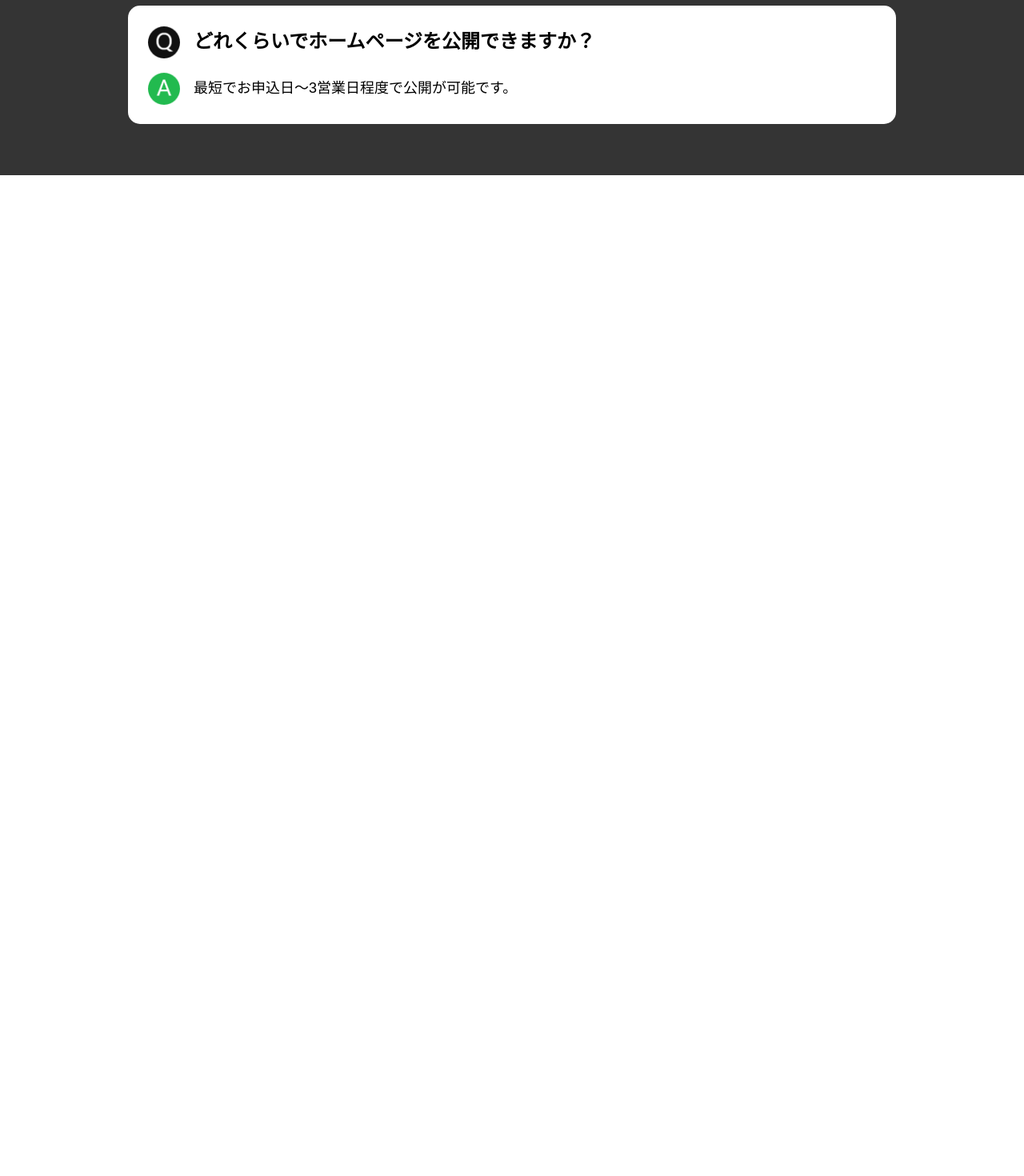
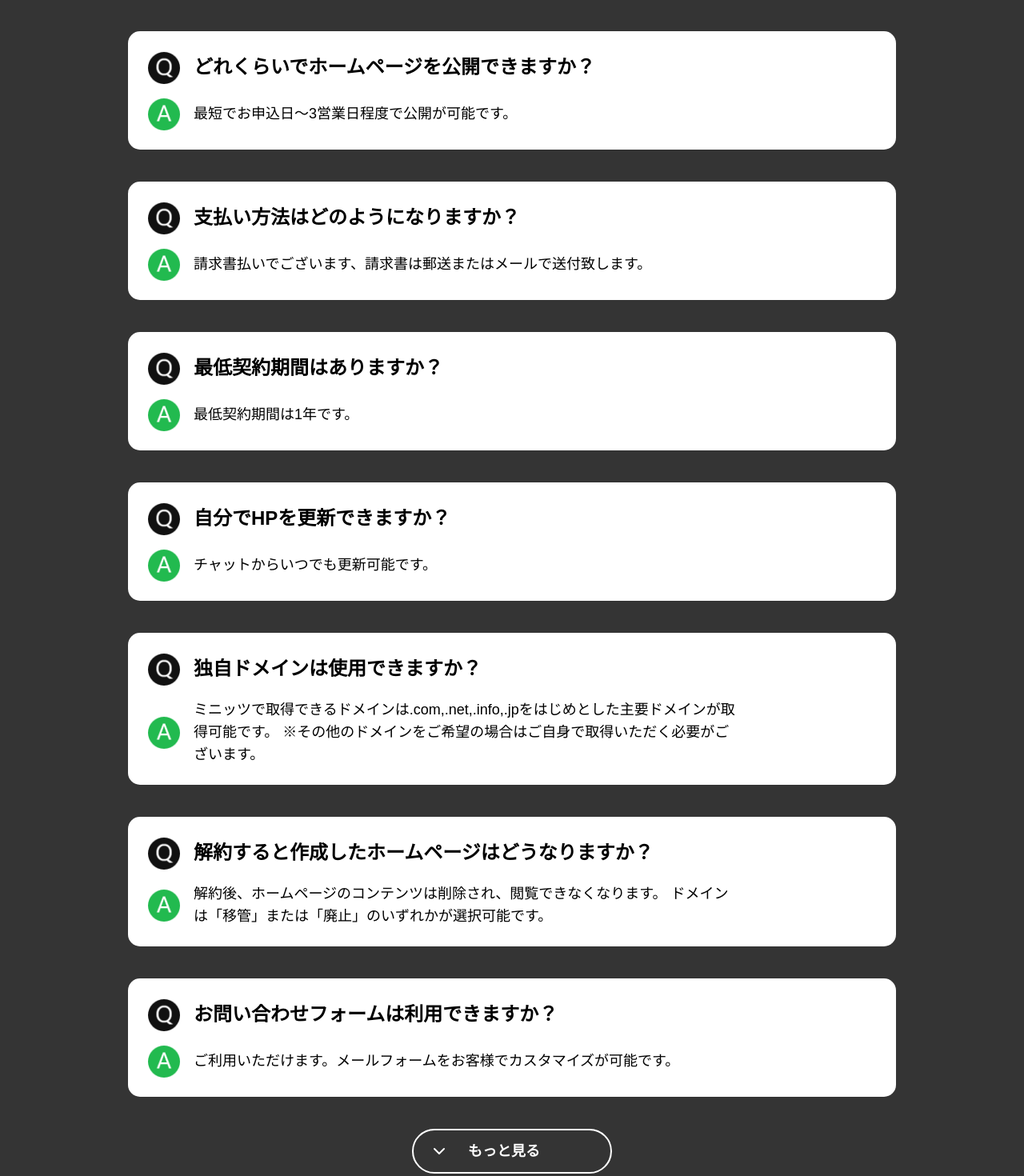
Before and after one commit to zulqarnain1231/min, a Next.js app: page / in a window 1280 px wide. Shown: the part 5100-6570 px from the top of the page at 80% size. Before the commit the page ends 5319 px from the top, so only its background shows below. Built offline with nearby package versions, Linux system fonts and the light colour scheme; a web font is replaced by a local one.

Commit message:
finished faqs section

```diff
--- a/components/Home/Faqs/FaqCard.tsx
+++ b/components/Home/Faqs/FaqCard.tsx
@@ -31,7 +31,7 @@ const FaqCard: React.FC<Props> = ({ question, answer }: Props) => {
             fill
           />
         </div>
-        <p className="text-black-main text-left sm:text-lg text-base font-medium">
+        <p className="text-black-main text-left sm:text-lg text-base font-medium lg:w-[75%]">
           {answer}
         </p>
       </div>
--- a/components/Home/Faqs/Faqs.tsx
+++ b/components/Home/Faqs/Faqs.tsx
@@ -2,8 +2,44 @@ import SectionTitle from "@/components/Shared/Typography/SectionTitle";
 import ComponentWrapper from "@/components/Shared/Wrappers/ComponentWrapper";
 import Image from "next/image";
 import React from "react";
+import FaqCard from "./FaqCard";
+import { FiChevronDown } from "react-icons/fi";
 
 const Faqs = () => {
+  const faqs = [
+    {
+      question: "どれくらいでホームページを公開できますか？",
+      answer: " 最短でお申込日〜3営業日程度で公開が可能です。",
+    },
+    {
+      question: "支払い方法はどのようになりますか？",
+      answer:
+        " 請求書払いでございます、請求書は郵送またはメールで送付致します。",
+    },
+    {
+      question: "最低契約期間はありますか？",
+      answer: " 最低契約期間は1年です。",
+    },
+    {
+      question: "自分でHPを更新できますか？",
+      answer: " チャットからいつでも更新可能です。",
+    },
+    {
+      question: "独自ドメインは使用できますか？",
+      answer:
+        "ミニッツで取得できるドメインは.com,.net,.info,.jpをはじめとした主要ドメインが取得可能です。 ※その他のドメインをご希望の場合はご自身で取得いただく必要がございます。",
+    },
+    {
+      question: "解約すると作成したホームページはどうなりますか？",
+      answer:
+        "解約後、ホームページのコンテンツは削除され、閲覧できなくなります。 ドメインは「移管」または「廃止」のいずれかが選択可能です。",
+    },
+    {
+      question: "お問い合わせフォームは利用できますか？",
+      answer:
+        "ご利用いただけます。メールフォームをお客様でカスタマイズが可能です。",
+    },
+  ];
   return (
     <ComponentWrapper id="faq" style="w-full lg:py-16 py-10 bg-black-secondary">
       <div className="w-full flex flex-col items-center justify-start gap-10">
@@ -13,34 +49,20 @@ const Faqs = () => {
           englishStyle="text-[#454242]"
           japneseStyle="text-white-main"
         />
-        <div className="md:w-[90%] xl:w-[80%] w-full flex flex-col items-start justify-start gap-4 bg-white-main rounded-[15px] md:p-6 p-4">
-          <div className="w-full flex items-center justify-start gap-4">
-            <div className="relative h-[42px] w-[42px] flex-shrink-0">
-              <Image
-                className="w-full h-full pointer-events-none object-contain"
-                src={"/Assets/Faq/Q.png"}
-                alt=""
-                fill
-              />
-            </div>
-            <p className="text-black-main text-left sm:text-2xl text-xl font-semibold">
-              どれくらいでホームページを公開できますか？
-            </p>
-          </div>
-          <div className="w-full flex items-center justify-start gap-4">
-            <div className="relative h-[42px] w-[42px] flex-shrink-0">
-              <Image
-                className="w-full h-full pointer-events-none object-contain"
-                src={"/Assets/Faq/A.png"}
-                alt=""
-                fill
-              />
-            </div>
-            <p className="text-black-main text-left sm:text-lg text-base font-medium">
-              最短でお申込日〜3営業日程度で公開が可能です。
-            </p>
-          </div>
+        <div className="w-full flex flex-col items-center justify-start gap-10 mt-8">
+          {faqs.map((item: any, index: number) => (
+            <FaqCard
+              key={index}
+              question={item.question}
+              answer={item.answer}
+            />
+          ))}
         </div>
+
+        <button className="h-[56px] sm:w-[250px] w-full flex items-center sm:justify-start justify-center px-5 sm:gap-6 gap-3 border-2 border-white-main text-white-main text-lg font-semibold bg-transparent rounded-[100px]">
+          <FiChevronDown className="text-2xl text-white-main" />
+          もっと見る
+        </button>
       </div>
     </ComponentWrapper>
   );
```
